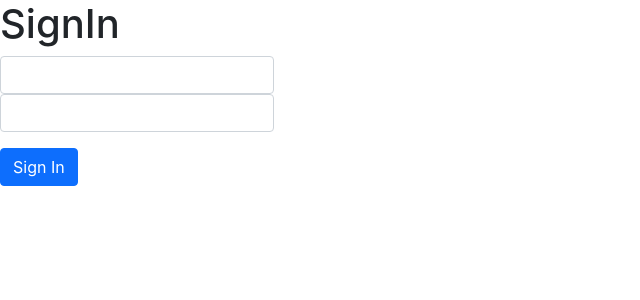
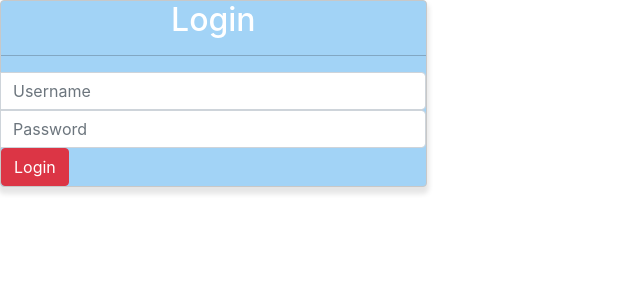
Before and after one commit to ironBoni/chat, a React (Create React App) app: page / in a window 1280 px wide. Shown: the top 300 px of the page, without its empty margins (0-640 px from the left). Built offline with nearby package versions, Linux system fonts and the light colour scheme.

Commit message:
noam changed

```diff
--- a/package.json
+++ b/package.json
@@ -9,8 +9,7 @@
     "react": "^17.0.2",
     "react-dom": "^17.0.2",
     "react-router-dom": "^6.2.2",
-    "react-scripts": "5.0.0",
-    "web-vitals": "^2.1.4"
+    "react-scripts": "5.0.0"
   },
   "scripts": {
     "start": "react-scripts start",
@@ -35,5 +34,8 @@
       "last 1 firefox version",
       "last 1 safari version"
     ]
+  },
+  "devDependencies": {
+    "web-vitals": "^2.1.4"
   }
 }
--- a/src/Componentone/SignIn/SignIn.css
+++ b/src/Componentone/SignIn/SignIn.css
@@ -0,0 +1,20 @@
+body{
+
+    background-image: linear-gradient(#ffffff, #ffffff);
+}
+
+#box{
+    border: 1px solid rgb(200, 200, 200);
+    box-shadow: rgba(0, 0, 0, 0.1) 0px 5px 5px 2px;
+    background: #a2d3f6;
+    border-radius: 4px;
+    top:50px;
+}
+
+h2{
+    text-align:center;
+    color:#fff;
+}
+
+.mainDiv {
+}
--- a/src/Componentone/SignIn/SignIn.js
+++ b/src/Componentone/SignIn/SignIn.js
@@ -7,17 +7,39 @@ const SignIn = () => {
     const [room, setRoom] = useState('');
 
     return (
-        <div className="outDiv">
-            <div className="form-floating mb-3">
-                <h1 className="header">SignIn</h1>
-                <table>
-                    <div><input placeholder="" class="form-control" onChange={(event) => setName(event.target.value)}></input></div>
-                    <div className="input-second"><input placeholder="" class="form-control" onChange={(event) => setName(event.room.value)}></input></div>
-                </table>
+        <div className="row justify-content-md-center mainDiv">
+            <div className="row-fluid" >
+                <div className="col-md-offset-4 col-md-4" id="box">
+                    <h2>Login</h2>
+                    <hr></hr>
+                    <form className="form-horizontal" action=" " method="" id="contact_form">
+                        <fieldset>
+                            <div className="form-group">
+                                <div className="col-md-12">
+                                    <div className="input-group">
+                                        <span className="input-group-addon"><i className="glyphicon glyphicon-user"></i></span>
+                                        <input name="first_name" placeholder="Username" className="form-control" type="text"></input>
+                                    </div>
+                                </div>
+                            </div>
+                            <div className="form-group">
+                                <div className="col-md-12">
+                                    <div className="input-group">
+                                        <span className="input-group-addon"><i className="glyphicon glyphicon-lock"></i></span>
+                                        <input name="email" placeholder="Password" className="form-control" type="text"></input>
+                                    </div>
+                                </div>
+                            </div>
+                            <div className="form-group">
+
+                                <div className="col-md-12">
+                                    <button type="submit" className="btn btn-md btn-danger pull-right">Login </button>
+                                </div>
+                            </div>
+                        </fieldset>
+                    </form>
+                </div>
             </div>
-            <Link to={`/chat?name=${name}&room=${room}`} onClick={event => !(name && room) ? event.preventDefault() : null}>
-                <button type="submit" className="btn btn-primary">Sign In</button>
-            </Link>
         </div>
     )
 }
```
Also changed, not shown: 1 other file (tests, documents, lock files or other folders).
